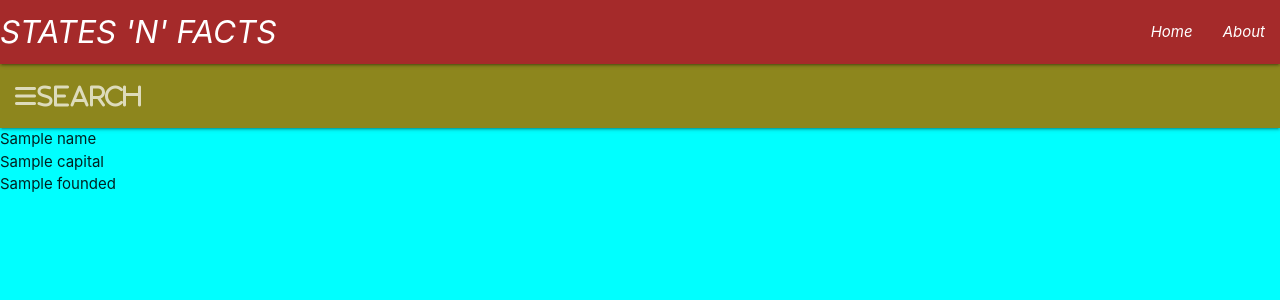
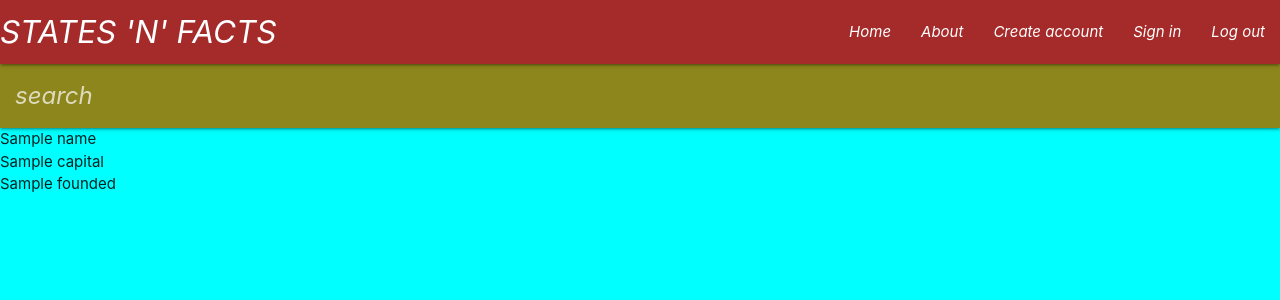
Before and after one commit to Code-Institute-Submissions/NyHagan-Statesproject_MayResub, a Flask app: page / in a window 1280 px wide. Shown: the top 300 px of the page. Run offline with Flask 2, Linux system fonts and the light colour scheme; a database or web service that is not in the repository returns one stand-in record (values such as "Sample title"); some libraries are stand-ins or nearby versions.

Commit message:
create werkzeug functionality and add create account page

```diff
--- a/app.py
+++ b/app.py
@@ -3,6 +3,7 @@ from flask import (
     Flask, url_for,request, render_template, redirect,flash, session )
 from flask_pymongo import PyMongo
 from bson.objectid import ObjectId
+from werkzeug.security import generate_password_hash, check_password_hash
 if os.path.exists("env.py"):
     import env
 
@@ -23,6 +24,11 @@ def get_names():
     return render_template("names.html" , names = names)
 
 
+@app.route("/create", methods=["GET", "POST"])
+def create():
+    return render_template("create.html")
+
+
 if __name__ == "__main__":
     app.run(host=os.environ.get("IP"),
             port=int(os.environ.get("PORT")),
--- a/templates/base.html
+++ b/templates/base.html
@@ -18,10 +18,13 @@
         <div class="navbar-fixed">
             <nav id="logonav">
               <div class="nav-wrapper">
-                <a href="#!" class="brand-logo">STATES 'N' FACTS</a>
+                <a href="{{ url_for('get_names')}}" class="brand-logo">STATES 'N' FACTS</a>
                 <ul class="right hide-on-med-and-down">
-                  <li><a href="#">Home</a></li>
+                  <li><a href="{{ url_for('get_names')}}">Home</a></li>
                   <li><a href="#">About</a></li>
+                  <li><a href="#">Create account</a></li>
+                  <li><a href="#">Sign in</a></li>
+                  <li><a href="#">Log out</a></li>
                 </ul>
               </div>
             </nav>
@@ -31,7 +34,7 @@
               <form>
                 <div class="input-field">
                   <input id="search" type="search" required>
-                  <label class="label-icon" for="search"><i class="fas fa-bars">search</i></label>
+                  <label class="label-icon" for="search"><i>search</i></label>
                   <i class="material-icons">close</i>
                 </div>
               </form>
```
Also changed, not shown: templates/create.html (added).
